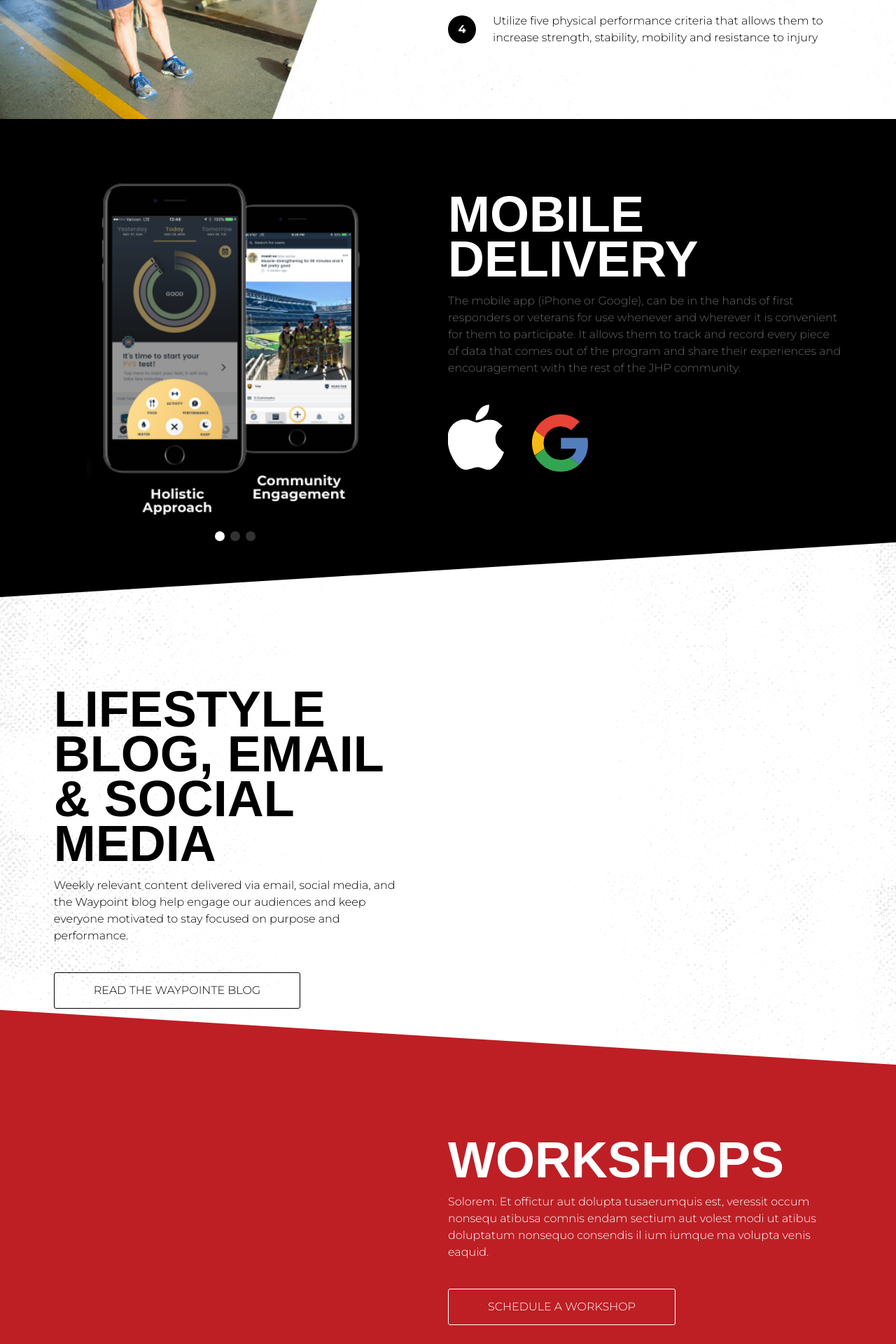
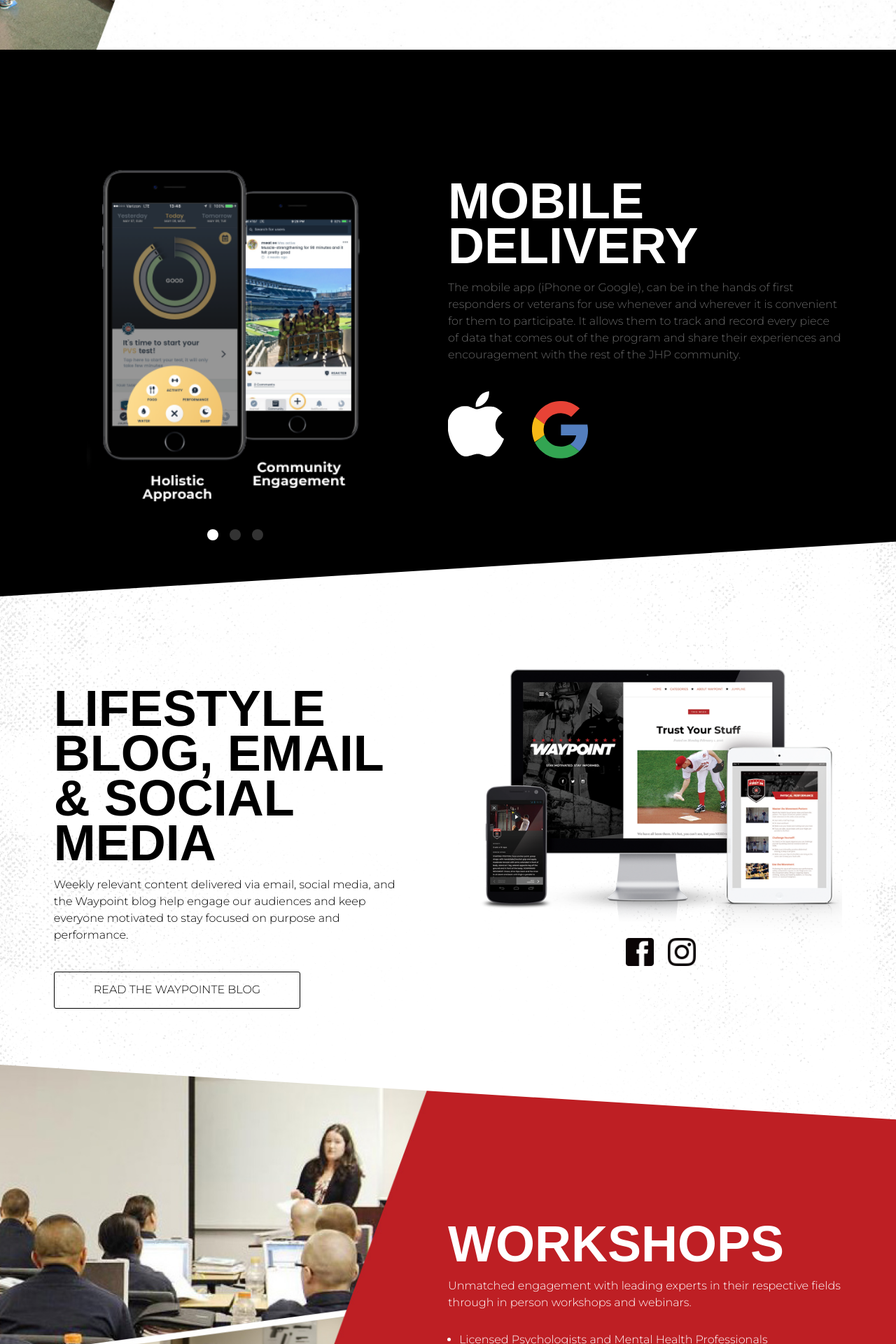
Before and after one commit to Magellanarts/Jumpline, a PHP site: page /how_it_works.html in a window 1280 px wide. Shown: the part 1680-3600 px from the top of the page at 70% size. Run offline with PHP 8.4, Linux system fonts and the light colour scheme; style sheets or scripts are compiled from the project's sources; some web fonts are replaced.

Commit message:
how it works

```diff
--- a/dev/about_jumpline.html
+++ b/dev/about_jumpline.html
@@ -183,7 +183,8 @@
 				<h3>History of Mental Performance</h3>
 				<div class="l-contain">
 					<div class="l-half-left">
-						<p>At its foundation, all programs draw from the transformative "neck up" Tactical Stress Tolerance&trade; (TST) programming created by Eric Potterat, Ph.D., a high-performance/sport psychologist and newly retired US Navy commander who, during his last 10 years in the Navy, served as the force psychologist for the US Navy SEALs worldwide. As their head psychologist, Dr. Potterat was responsible for the assessment, selection, development, maintenance and enhancement programs for arguably the nation&apos;s best warriors and highest performers. He was also responsible for mental toughness and performance psychology training, clinical care, operational readiness/resilience training and neurocognitive evaluation programs for active-duty personnel across the Navy&apos;s Special Operations Force worldwide. He is considered one of the leading experts in individual and organizational resilience and performance enhancement in high-risk, high-performance occupations.</p>
+						<p>At its foundation, the Jumpline High Performance program draws from the transformative “neck up” Tactical Stress Tolerance&trade; (TST) programming created by Eric Potterat, Ph.D., a high-performance/sport psychologist, during his last 10 years in the Navy, served as the force psychologist for the US Navy SEALs worldwide. Dr. Potterat was responsible for the assessment, selection, development, maintenance and enhancement programs for arguably the nation’s best warriors and highest performers. He was also responsible for mental toughness and performance psychology training, clinical care, operational readiness/resilience training and neurocognitive evaluation programs for active-duty personnel across the Navy’s Special Operations Force worldwide. He is considered one of the leading experts in individual and organizational resilience and performance enhancement in high-risk, high-performance occupations.</p>
+						<p>Our groundbreaking program, drawing from Dr. Potterat’s experience and his 25,000 clinical encounters, brings the same foundational mental performance techniques currently utilized by elite military personnel and professional athletes to first responders and veterans. These proven tools enable first responders and veterans to move effectively through change, build resiliency, reduce stress and create greater situational awareness. </p>
 					</div>
 					<div class="l-half-right">
 						<p>
@@ -332,7 +333,7 @@
 											c0.4,0.5,0.6,1.2,0.5,1.9l1.5,0c0.1-0.9-0.1-1.8-0.9-2.9c-1.4-1.7-3.6-1.8-5.2-0.6l0,0C44.2,152.8,43.9,155,45.2,156.7"/>
 									</g>
 								</g>
-								</svg> Drawing from this experience and his 25,000 clinical encounters, Dr. Potterat created the Tactical Stress ToleranceTM (TST) program, our groundbreaking program that brings the same foundational mental performance techniques currently utilized by elite military personnel (such as U.S. Navy SEALs) and professional athletes to first responders and veterans. These proven tools enable first responders and veterans to move effectively through change, build resiliency, reduce stress and create greater situational awareness. Be it localized department pilots, national studies or the culminating groundbreaking clinical trials with FEMA and the NIH, JHP is unwavering in its commitment to our nation&apos;s heroes.</p>
+								</svg> This program has authored four national studies, culminating in two clinical trials. Jumpline High Performance assisted in the development of a health and wellness program for the largest DOD fire service, the United States Air Force Fire Emergency Services, as well as the United States Forest Service (USFS) and its 35,000 firefighters, the largest Fire Department in the United States. Be it localized department pilots, national studies or the culminating groundbreaking clinical trials with FEMA and the NIH, JHP is unwavering in its commitment to our nation’s heroes.</p>
 					</div>
 				</div>
 			</section>
--- a/dev/how_it_works.html
+++ b/dev/how_it_works.html
@@ -157,7 +157,7 @@
 		</header>
 		<div class="l-contain">
 
-			<section class="l-band gravity-interior u-black">
+			<section class="l-band gravity-interior gravity-how u-black">
 				<div class="l-contain">
 					<div class="l-half-left">
 						<h2>How it Works</h2>
@@ -201,17 +201,12 @@
 					</div>
 				</div>
 			</section>
+			<div class="l-contain mobile-gravity-image">
+				<img src="i/mobileimages/howitworks_mobile_1.jpg">
+			</div>
 
 			<section class="l-band u-black c-how-delivery edge--bottom--reverse">
 				<div class="l-contain">
-					<div class="l-half-left">
-						<div class="js-carousel">
-							<img src="i/delivery_1.png">
-							<img src="i/delivery_2.png">
-							<img src="i/delivery_3.png">
-						</div>
-
-					</div>
 					<div class="l-half-right">
 						<h2>Mobile Delivery</h2>
 						<p>The mobile app (iPhone or Google), can be in the hands of first responders or veterans for use whenever and wherever it is convenient for them to participate. It allows them to track and record every piece of data that comes out of the program and share their experiences and encouragement with the rest of the JHP community.</p>
@@ -266,29 +261,55 @@
 				</svg>
 						</div>
 					</div>
+					<div class="l-half-left">
+						<div class="js-carousel">
+							<img src="i/delivery_1.png">
+							<img src="i/delivery_2.png">
+							<img src="i/delivery_3.png">
+						</div>
+
+					</div>
+
 				</div>
 			</section>
 
 			<section class="l-band u-white c-how-social edge--both--reverse">
 				<div class="l-contain">
 					<div class="l-half-left">
-						<h2 class="u-black-text">LIFESTYLE BLOG, EMAIL &amp; SOCIAL MEDIA</h2>
+						<h2 class="u-black-text">Lifestyle Blog, Email &amp; Social Media</h2>
 						<p>Weekly relevant content delivered via email, social media, and the Waypoint blog help engage our audiences and keep everyone motivated to stay focused on purpose and performance.</p>
 						<a href="get_involved.html" class="c-btn">Read the Waypointe Blog</a>
+					</div>
+					<div class="l-half-right">
+						<img src="i/devices_firstin.png">
+						<div class="social-icons">
+							<a href="#"><img src="i/icons_social_fb.png"></a>
+							<a href="#"><img src="i/icons_social_ig.png"></a>
+						</div>
 					</div>
 				</div>
 			</section>
 
-			<section class="l-band u-red c-how-workshops edge--top">
+			<section class="l-band u-red c-how-workshops">
 				<div class="l-contain">
 					<div class="l-half-right">
 						<h2>Workshops</h2>
-						<p>Solorem. Et offictur aut dolupta tusaerumquis est, veressit occum nonsequ atibusa comnis endam sectium aut volest modi ut atibus doluptatum nonsequo consendis il ium iumque ma volupta venis eaquid.</p>
+						<p>Unmatched engagement with leading experts in their respective fields through in person workshops and webinars.</p>
+						<ul>
+							<li> Licensed Psychologists and Mental
+							Health Professionals</li>
+							<li>High Performance Training Instructors</li>
+							<li>Stress Management Consultants</li>
+							<li>Fitness Experts</li>
+							<li>Nutritionists and Dietitians</li>
+						</ul>
 						<a href="get_involved.html" class="c-btn">Schedule a Workshop</a>
 					</div>
 				</div>
 			</section>
-
+			<div class="l-contain mobile-gravity-image">
+				<img src="i/mobileimages/howitworks_mobile_2.jpg">
+			</div>
 			<section class="l-band u-white get-involved u-text-align-center edge--bottom--reverse">
 				<div class="l-contain">
 					<h2 class="alt">Get Involved. Bring the Jumpline Program to Your Department.</h2>
@@ -408,7 +429,8 @@
 	<script>
 		jQuery('.js-carousel').slick({
 			arrows: false,
-			dots: true
+			dots: true,
+			autoplay: true
 		});
 	</script>
 	<script src="js/site.js"></script>
--- a/dev/sass/_layout.scss
+++ b/dev/sass/_layout.scss
@@ -1178,22 +1178,113 @@
 }
 
 .c-how-intro {
+  .l-half-right {
+    text-align: center;
+    position: absolute;
+    right: 0;
+    padding-right: 0;
+
+    @media #{$medium} {
+      padding-right: 8%;
+    }
+    img {
+      width: 440px;
+    }
+  }
   .l-half-left {
     padding-right: 0!important;
   }
 }
 .c-how-list {
   @media #{$medium} {
-    background: url("i/howitworks_image1.jpg") no-repeat bottom left!important;
+    background: url("i/howitworks_image1.jpg") no-repeat bottom center!important;
     background-size: cover!important;
   }
   .l-half-right {
     padding-left: 0!important;
   }
-  padding-top: 200px;
+  padding-top: 400px;
+  @media #{$custom_2} {
+    padding-top: 440px;
+  }
+  @media #{$custom_1} {
+    padding-top: 400px;
+  }
+  @media #{$medium} {
+    padding-top: 200px;
+  }
 }
 .c-how-delivery, .c-how-workshops {
   .l-half-right {
     padding-left: 0!important;
   }
 }
+
+.c-how-delivery {
+  padding-top: 160px;
+  .l-half-left {
+    .js-carousel {
+      margin-top: 200px!important;
+      @media #{$medium} {
+        margin-top: 0!important;
+      }
+    }
+  }
+}
+
+.c-how-workshops {
+  padding-top: 200px;
+  ul {
+    margin: 32px 0;
+    padding-left: 16px;
+    li {
+      list-style-type: disc;
+      color: $white;
+      margin-bottom: 16px;
+      font-weight: 300!important;
+    }
+  }
+  @media #{$medium} {
+    background: url("i/howitworks_image2.jpg") no-repeat bottom left!important;
+    background-size: cover!important;
+  }
+}
+
+.slick-dots {
+  margin-top: 16px;
+  li {
+    button {
+      width: 16px;
+      height: 16px;
+      margin: 0 4px;
+
+      &:hover {
+        cursor: pointer;
+      }
+    }
+  }
+}
+
+.gravity-how {
+  padding-top: 104px;
+  padding-bottom: 104px;
+}
+.c-how-social {
+  .l-half-right {
+    text-align: center;
+  }
+}
+.social-icons {
+  text-align: center;
+  a {
+    padding: 0 8px;
+    img {
+      width: 40px;
+      opacity: 1;
+
+    &:hover {
+      opacity: .75;
+    }
+    }
+  }
+}
--- a/dev/sass/_settings.global.scss
+++ b/dev/sass/_settings.global.scss
@@ -4,11 +4,13 @@
 
 
 //Media Queries
+$custom_2: "screen and (min-width : 480px)";
 $small:  "screen and (min-width : 600px)";
+$custom_1: "screen and (min-width : 640px)";
 $medium: "screen and (min-width : 1024px)";
 $large: "screen and (min-width : 1440px)";
 
-$custom_1: "screen and (min-width : 640px)";
+
 
 //Misc
 $border-radius: 3px;
```
Also changed, not shown: dev/team.html (+4 -4 lines), dev/i/graphic_wheel.png, dev/i/icons_social_fb.png (added), dev/i/icons_social_ig.png (added), dev/i/partners/logo_firsttwenty.png, dev/i/partners/logo_montana.png.
